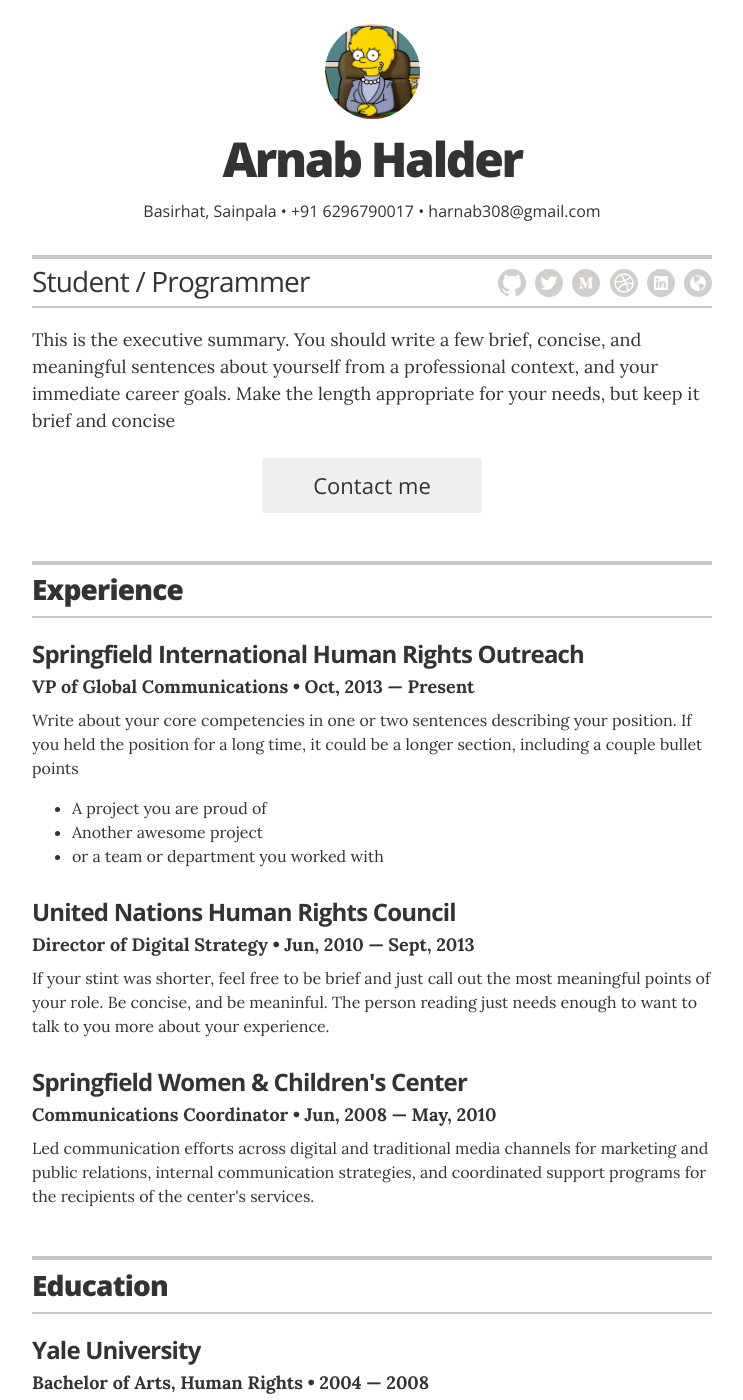
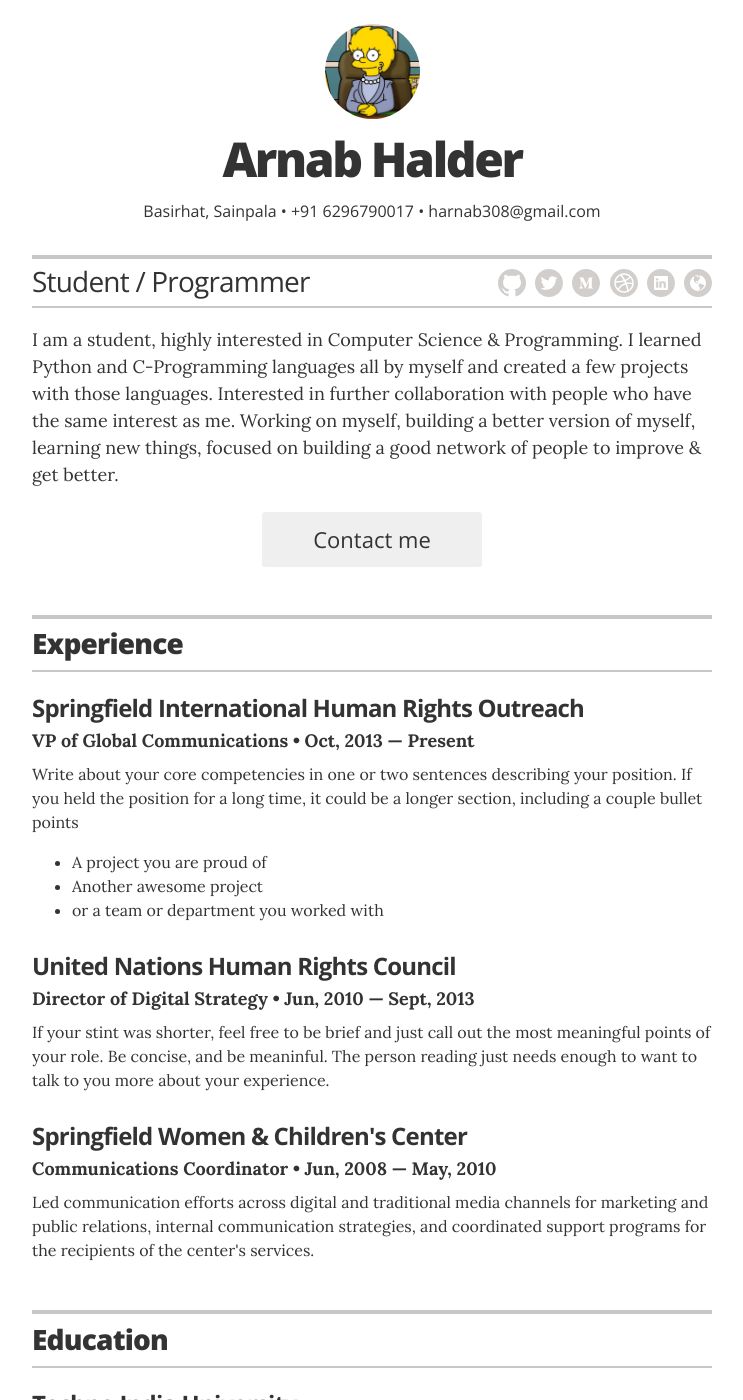
Before and after one commit to arnabhalder0101/arnab-portfolio, a Jekyll site: the page built from index.html, in a window 1280 px wide and 1400 px high. Shown: the whole window, without its empty margins (268-1011 px from the left). Built offline with Jekyll 4.4.1, drawn with Linux system fonts in a browser that asks for light colours; some of the changed text lies outside the part shown.

Commit message:
changes done

```diff
--- a/_config.yml
+++ b/_config.yml
@@ -23,7 +23,9 @@
 resume_header_contact_info:     "Basirhat, Sainpala • +91 6296790017 • harnab308@gmail.com"
 display_header_contact_info:    "true"
 
-resume_header_intro: "<p>This is the executive summary. You should write a few brief, concise, and meaningful sentences about yourself from a professional context, and your immediate career goals. Make the length appropriate for your needs, but keep it brief and concise</p>"
+resume_header_intro: "<p>I am a student, highly interested in Computer Science & Programming. I learned Python and C-Programming languages all by myself and created a few projects with those languages. Interested in further collaboration with people who have the same interest as me.
+
+Working on myself, building a better version of myself, learning new things, focused on building a good network of people to improve & get better.</p>"
 
 # use "yes" to display the email contact button,
 # "no" to display an "I'm not looking for work" message,
--- a/_data/education.yml
+++ b/_data/education.yml
@@ -1,13 +1,13 @@
 # Degree
-- degree: Bachelor of Arts, Human Rights
-  uni: Yale University
-  year: 2004 &mdash; 2008
+- degree: Master of Computer Applications
+  uni: Techno India University
+  year: 2023 - Continuing
   awards:
     - award: Summa Cumme Laude graduate
   summary: If you had any meaningful roles at college, feel free to write about them here
 
-- degree: High School Diploma
-  uni: Springfield High School
-  year: 2004
-  award: Most likely to succeed
-  summary: You can choose to have either a single or multiple awards
+- degree: BSC
+  uni: Taki Government College
+  year:  2023
+  # award: Most likely to succeed
+  # summary: You can choose to have either a single or multiple awards
```
